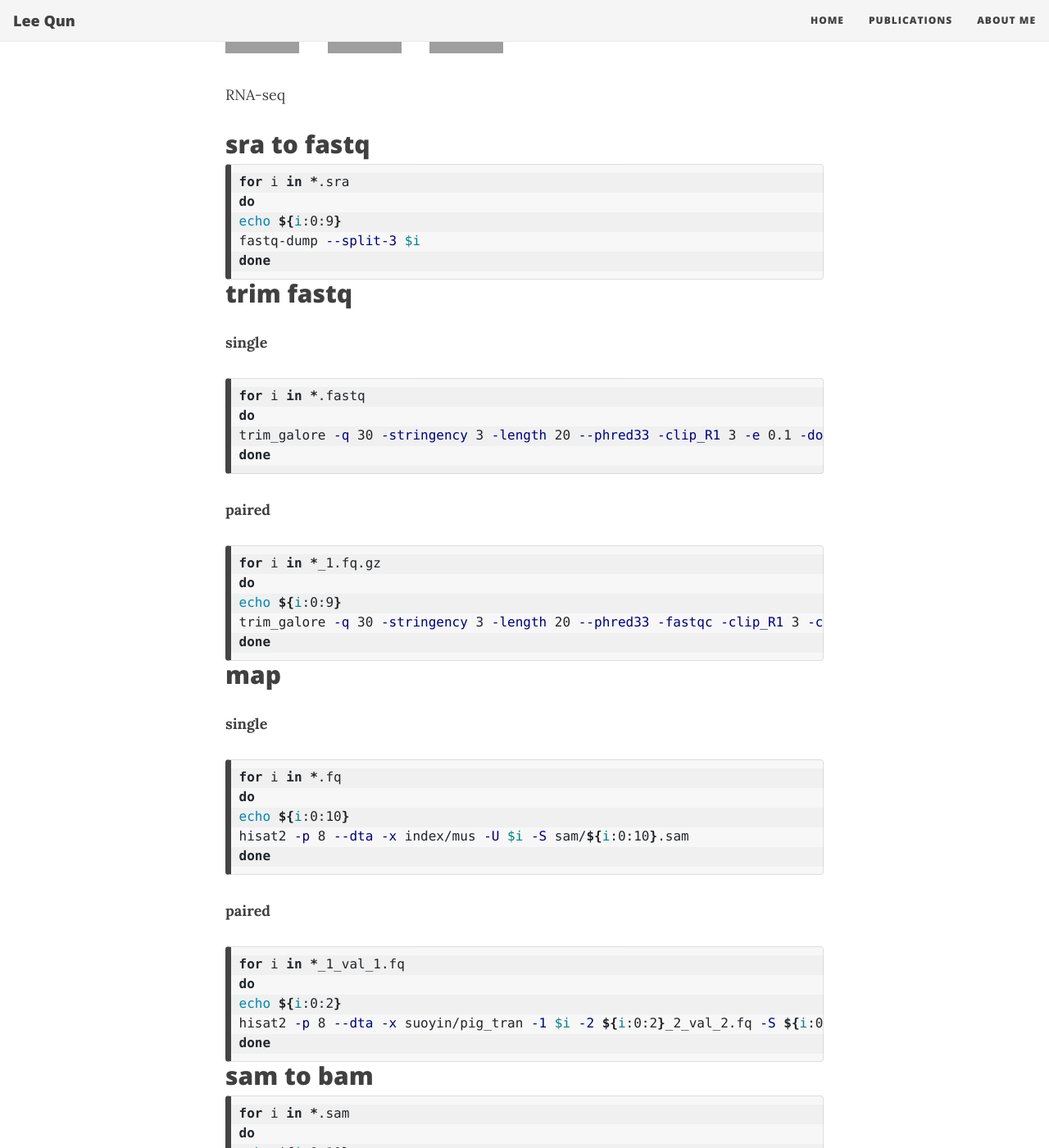
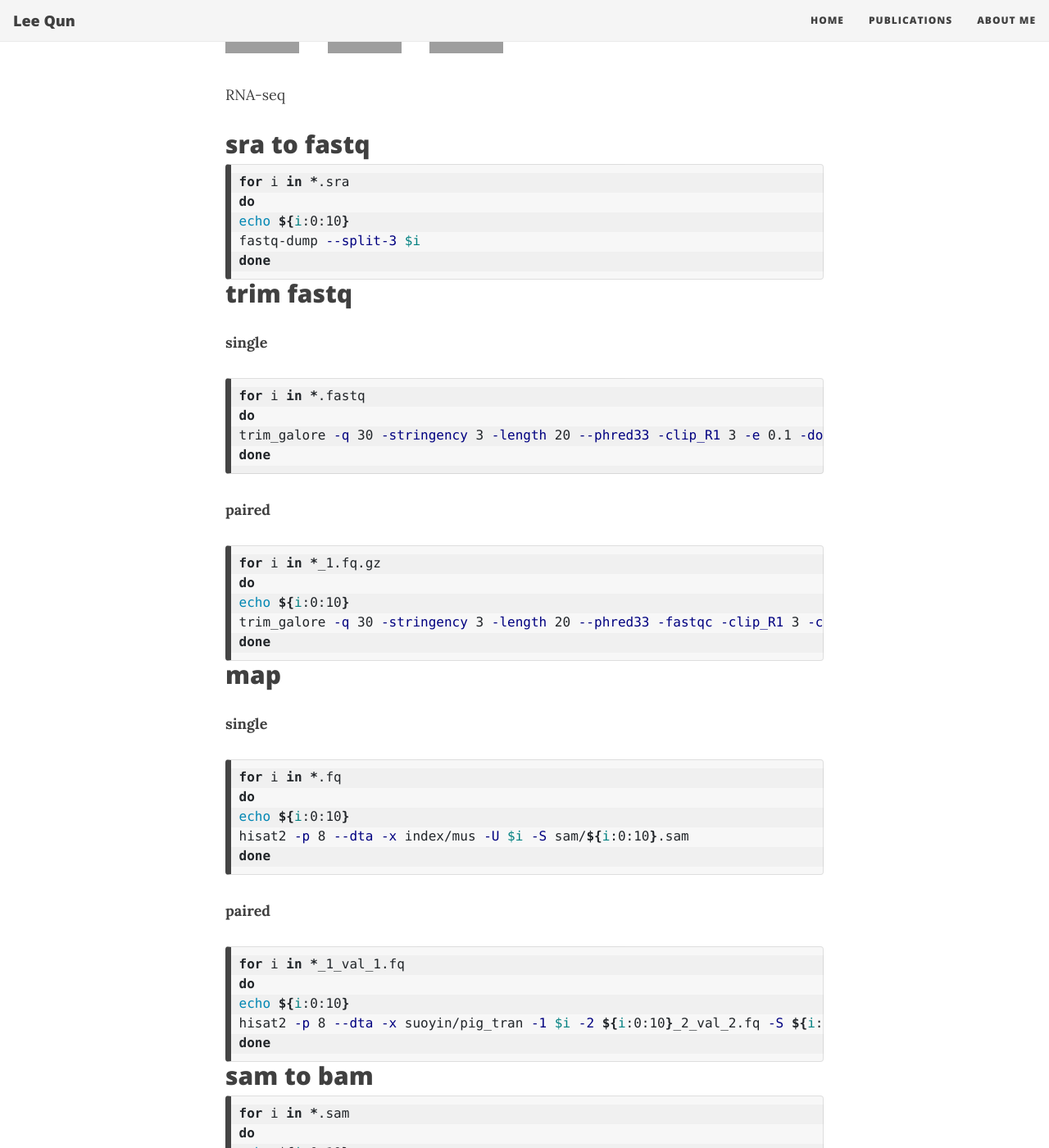
Before and after one commit to leequn/leequn.github.io, a Jekyll site: the page built from _posts/2020-06-09-RNA-seq.md, in a window 1280 px wide and 1400 px high, scrolled down 247 px. Shown: the whole window at 82% size. Built offline with Jekyll 4.4.1, drawn with Linux system fonts in a browser that asks for light colours; nearby versions of some CDN libraries; comment, search, counter and statistics services are not loaded; grey boxes are pictures that could not be loaded.

Commit message:
Update 2020-06-09-RNA-seq.md

```diff
--- a/_posts/2020-06-09-RNA-seq.md
+++ b/_posts/2020-06-09-RNA-seq.md
@@ -14,7 +14,7 @@
 ~~~shell
 for i in *.sra
 do
-echo ${i:0:9}
+echo ${i:0:10}
 fastq-dump --split-3 $i
 done
 ~~~
@@ -32,8 +32,8 @@
 ~~~shell
 for i in *_1.fq.gz
 do
-echo ${i:0:9}
-trim_galore -q 30 -stringency 3 -length 20 --phred33 -fastqc -clip_R1 3 -clip_R2 3 -e 0.1 -dont_gzip -paired ${i:0:9}_1.fq ${i:0:9}_2.fq
+echo ${i:0:10}
+trim_galore -q 30 -stringency 3 -length 20 --phred33 -fastqc -clip_R1 3 -clip_R2 3 -e 0.1 -dont_gzip -paired ${i:0:10}_1.fq ${i:0:10}_2.fq
 done
 ~~~
 
@@ -51,8 +51,8 @@
 ~~~shell
 for i in *_1_val_1.fq
 do
-echo ${i:0:2}
-hisat2 -p 8 --dta -x suoyin/pig_tran -1 $i -2 ${i:0:2}_2_val_2.fq -S ${i:0:2}.sam
+echo ${i:0:10}
+hisat2 -p 8 --dta -x suoyin/pig_tran -1 $i -2 ${i:0:10}_2_val_2.fq -S ${i:0:10}.sam
 done
 ~~~
 
```
